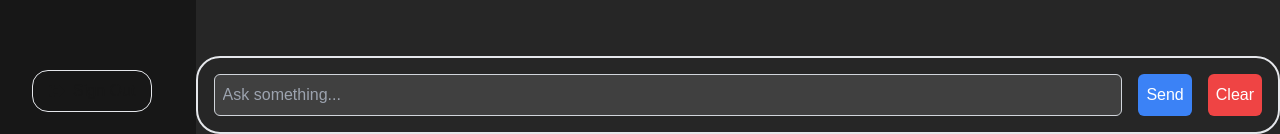
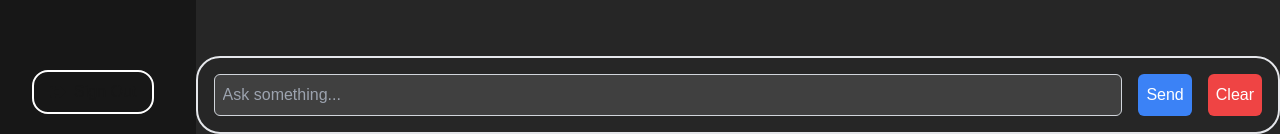
Before and after one commit to kevthefoo/mjweb, a Next.js app: page /gpt in a window 1280 px wide. Shown: the part 666-800 px from the top of the page. Built offline with nearby package versions, Linux system fonts and the light colour scheme.

Commit message:
Update SignOutButtonComponent styling; change button border to improve visibility and maintain consistency

```diff
--- a/components/SignOutButtonComponent.tsx
+++ b/components/SignOutButtonComponent.tsx
@@ -13,7 +13,7 @@ export default function SignOutButtonComponent() {
 
     return (
         <SignOutButton redirectUrl="/">
-            <button className="flex items-center border-[0.5px] rounded-2xl py-2 px-4 hover:bg-neutral-700" onClick={()=>console.log('sign out')}>
+            <button className="flex items-center border-2 border-white rounded-2xl py-2 px-4 hover:bg-neutral-700" onClick={()=>console.log('sign out')}>
                 <FaSignOutAlt className="mr-2" />
                 <p>Sign Out</p>
             </button>
```
